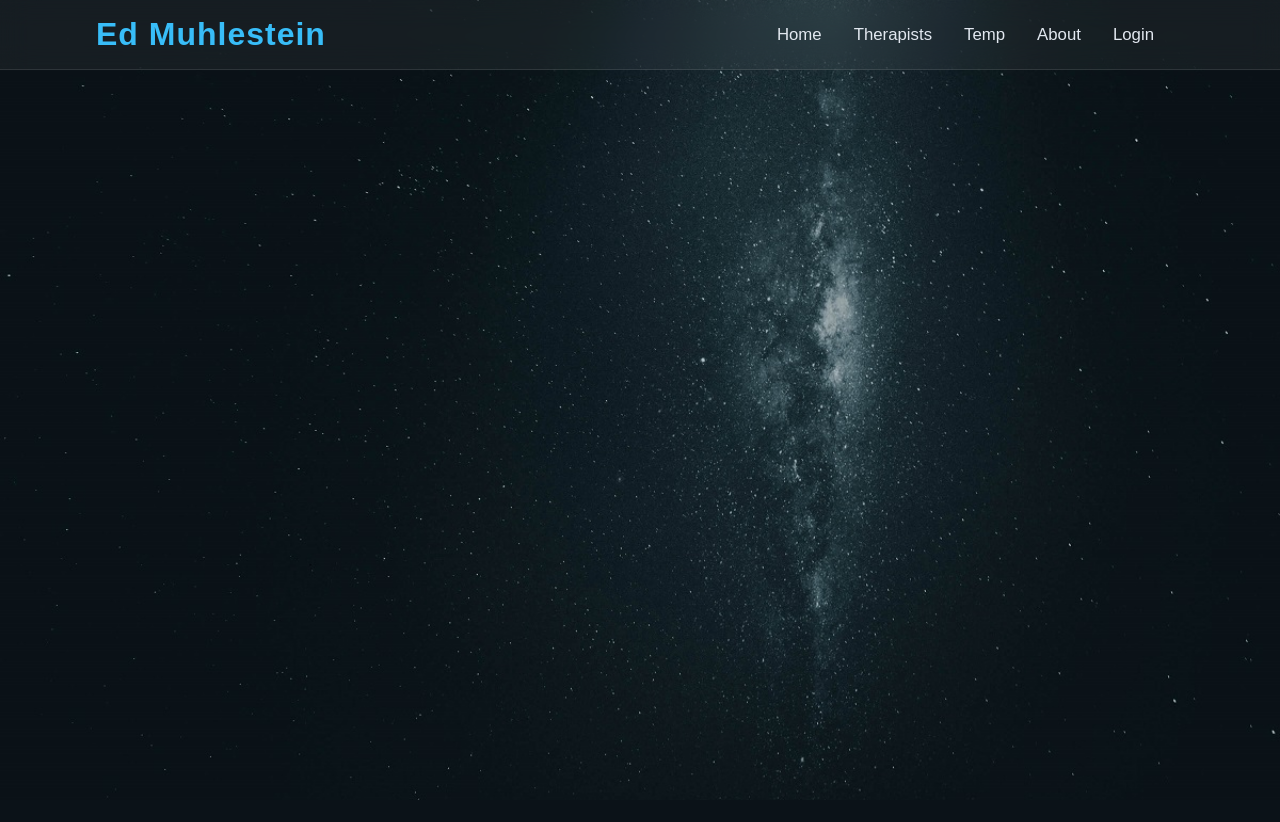
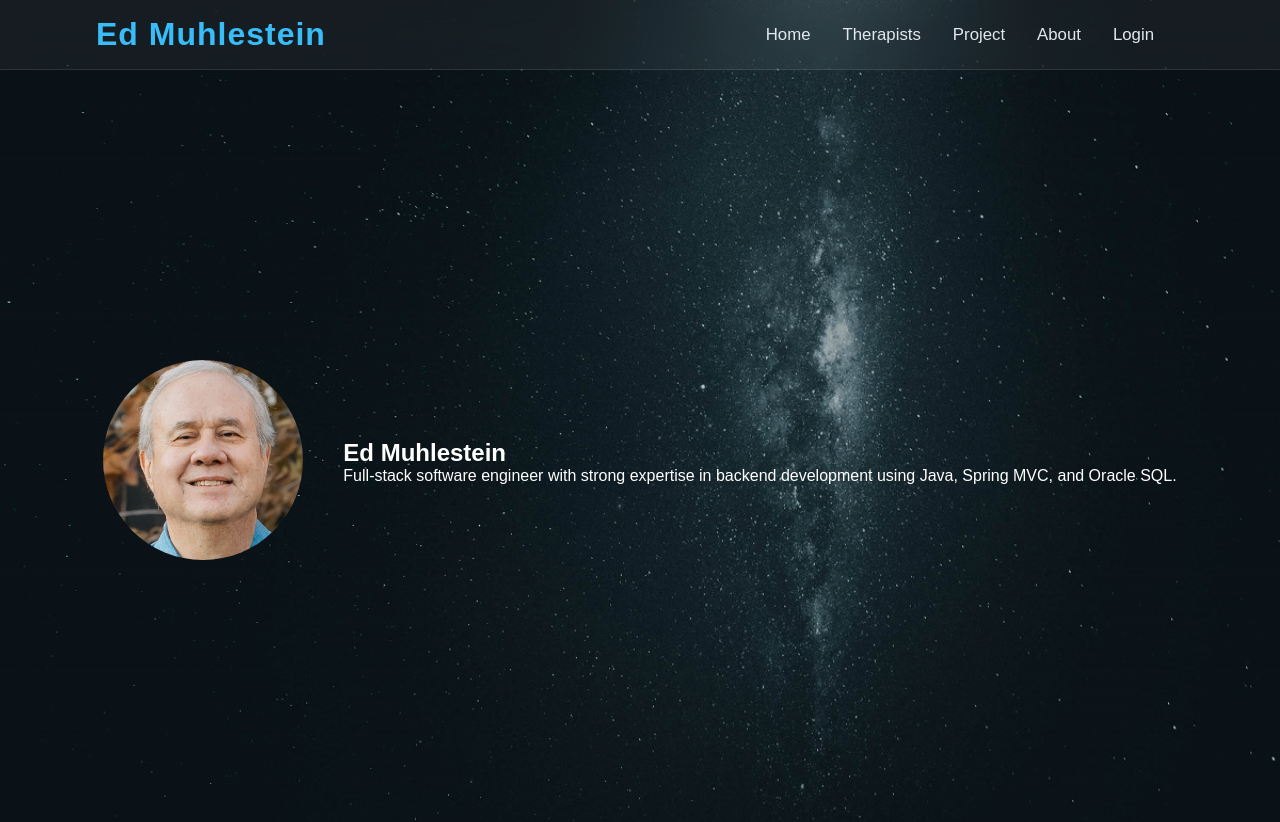
Before and after one commit to emuhlestein/edmuhlestein, a FastAPI app: page / in a window 1280 px wide. Before the commit the page ends 800 px from the top, so only its background shows below. Run offline with FastAPI, Linux system fonts and the light colour scheme; parts of the project's set-up code (start-up, migrations or seed data) failed here and were passed over.

Commit message:
Update project and therapists tabs (#18)
* Add about page

* Update therapists and add project tab.

```diff
--- a/app/main.py
+++ b/app/main.py
@@ -3,7 +3,7 @@ from fastapi.staticfiles import StaticFiles
 
 from .database import engine  # sync engine (sqlalchemy.create_engine)
 from .models.base import Base   # DeclarativeBase subclass
-from .routers import root_router, auth_router, about_router
+from .routers import root_router, auth_router, about_router, project_router, therapists_router
 
 app = FastAPI(debug=True)
 app.mount("/static", StaticFiles(directory="/app/app/static", html=True), name="static")
@@ -11,6 +11,9 @@ app.mount("/static", StaticFiles(directory="/app/app/static", html=True), name="
 app.include_router(root_router)
 app.include_router(auth_router)
 app.include_router(about_router)
+app.include_router(project_router)
+app.include_router(therapists_router)
+
 
 @app.on_event("startup")
 def on_startup():
--- a/app/routers/__init__.py
+++ b/app/routers/__init__.py
@@ -2,9 +2,13 @@
 from .root import router as root_router
 from .auth import router as auth_router
 from .about import router as about_router
+from .project import router as project_router
+from .therapists import router as therapists_router
 
 __all__ = [
     "root_router",
     "auth_router",
     "about_router",
+    "project_router",
+    "therapists_router",
 ]
--- a/app/static/css/style.css
+++ b/app/static/css/style.css
@@ -303,3 +303,63 @@ main {
   margin-inline: auto;
   padding: 1.75rem 0 2.75rem;
 }
+
+.about {
+    font-size: 1.55rem;
+    font-family: ui-sans-serif, system-ui, sans-serif;
+    color: #6ee7c5;
+}
+
+footer {
+    color:gold;
+}
+
+.hero {
+    display: flex;
+    align-items: center;        /* Centers image and text relative to each other */
+    justify-content: center;     /* Centers the content block horizontally */
+    gap: 2.5rem;
+    min-height: calc(100vh - 80px); /* Fills screen height minus navbar height */
+    padding: 2rem;
+}
+
+.hero-content {
+    flex: 1;
+}
+
+.hero-image img {
+    width: 200px;
+    height: 200px;
+    border-radius: 50%; /* Makes the image circular */
+    object-fit: cover;
+}
+
+/* Container for each team member's block */
+.team-member {
+    margin-bottom: 1.5rem;
+}
+
+.team-member h3 {
+    margin-bottom: 0.5rem;
+    font-size: 1.1rem;
+    font-weight: 600;
+    color: #ffffff;
+}
+
+/* Custom list styling for tasks */
+.task-list {
+    list-style-type: none; /* Removes default bullet points */
+    padding-left: 0;
+    margin-top: 0.5rem;
+}
+
+.task-list li {
+    margin-bottom: 0.75rem;
+    line-height: 1.5;
+    color: #e2e8f0; /* Crisp, readable light text */
+}
+
+/* Highlighted blue category titles matching your page style */
+.task-list strong {
+    color: #38bdf8; /* Bright cyan/blue accent color */
+}
--- a/app/templates/about.html
+++ b/app/templates/about.html
@@ -3,6 +3,7 @@
 
 {% block content %}
 <main>
+    <p class="about">About</p>
     <section class="card">
         <h2>Who</h2>
         <p>
--- a/app/templates/base.html
+++ b/app/templates/base.html
@@ -5,7 +5,7 @@
     <meta charset="UTF-8">
     <meta name="viewport" content="width=device-width, initial-scale=1.0">
     <title>{% block title %}FastAPI Auth{% endblock %}</title>
-    <link rel="stylesheet" href="/static/css/style.css">
+    <link rel="stylesheet" href="{{ url_for('static', path='css/style.css') }}?v=1.2">
 
     <!-- HTMX goes here (local version) -->
     <script src="/static/js/htmx.min.js"></script>
@@ -23,7 +23,7 @@
         <ul class="navbar-menu">
           <li><a href="/" class="active">Home</a></li>
           <li><a href="/therapists">Therapists</a></li>
-          <li><a href="/temp">Temp</a></li>
+          <li><a href="/project">Project</a></li>
           <li><a href="/about">About</a></li>
           <li><a href="/auth/login">Login</a></li>
         </ul>
--- a/app/templates/index.html
+++ b/app/templates/index.html
@@ -1 +1,15 @@
 {% extends "base.html" %}
+
+{% block content %}
+    <section class="hero">
+        <div class="hero-image">
+            <img src="{{ url_for('static', path='/images/profile.jpg') }}" alt="Ed Muhlestein" class="profile-img">
+        </div>
+        <div class="hero-content">
+            <h1>Ed Muhlestein</h1>
+            <p class="lede">
+                Full-stack software engineer with strong expertise in backend development using Java, Spring MVC, and Oracle SQL.
+            </p>
+        </div>
+    </section>
+{% endblock %}
```
Also changed, not shown: app/routers/project.py (added, +10 -0 lines), app/routers/therapists.py (added, +10 -0 lines), app/templates/project.html (added, +81 -0 lines), app/templates/therapists.html (added, +22 -0 lines), app/static/images/profile.jpg (added).
